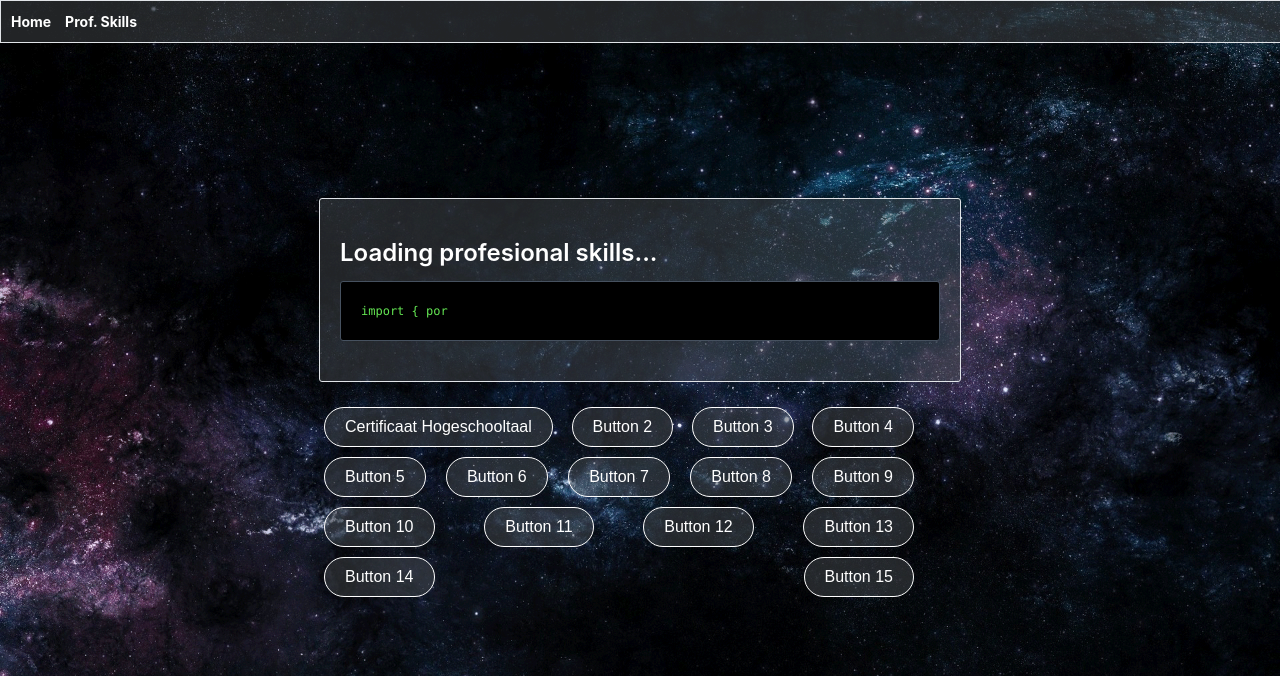
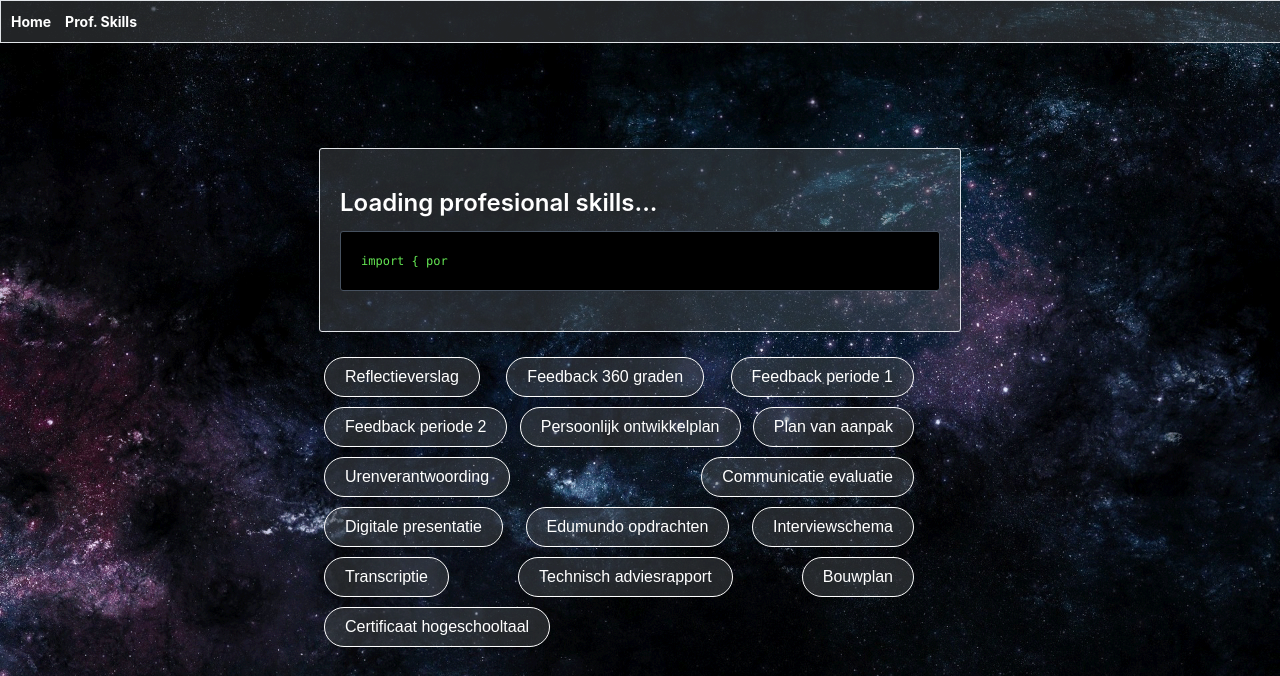
Before and after one commit to BramVeninga/PortfolioPages, a plain HTML site: page profskills.html in a window 1280 px wide. Shown: the top 676 px of the page. Drawn offline with Linux system fonts and the light colour scheme.

Commit message:
updated the prof skills page

```diff
--- a/profskills.html
+++ b/profskills.html
@@ -22,22 +22,22 @@
         <script src="js/profskills-script.js"></script>
 
         <div class="button-container">
-            <button class="button" onclick="openPDF('pdf/certificaatHST.pdf')">Certificaat Hogeschooltaal</button>
-            <button class="button" onclick="openPDF('path/to/your/pdf.pdf')">Button 2</button>
-            <button class="button" onclick="openPDF('path/to/your/pdf.pdf')">Button 3</button>
-            <button class="button" onclick="openPDF('path/to/your/pdf.pdf')">Button 4</button>
-            <button class="button" onclick="openPDF('path/to/your/pdf.pdf')">Button 5</button>
-            <button class="button" onclick="openPDF('path/to/your/pdf.pdf')">Button 6</button>
-            <button class="button" onclick="openPDF('path/to/your/pdf.pdf')">Button 7</button>
-            <button class="button" onclick="openPDF('path/to/your/pdf.pdf')">Button 8</button>
-            <button class="button" onclick="openPDF('path/to/your/pdf.pdf')">Button 9</button>
-            <button class="button" onclick="openPDF('path/to/your/pdf.pdf')">Button 10</button>
-            <button class="button" onclick="openPDF('path/to/your/pdf.pdf')">Button 11</button>
-            <button class="button" onclick="openPDF('path/to/your/pdf.pdf')">Button 12</button>
-            <button class="button" onclick="openPDF('path/to/your/pdf.pdf')">Button 13</button>
-            <button class="button" onclick="openPDF('path/to/your/pdf.pdf')">Button 14</button>
-            <button class="button" onclick="openPDF('path/to/your/pdf.pdf')">Button 15</button>
-        </div>
+          <button class="button" onclick="openPDF('pdf/')">Reflectieverslag</button>
+          <button class="button" onclick="openPDF('pdf/')">Feedback 360 graden</button>
+          <button class="button" onclick="openPDF('pdf/')">Feedback periode 1</button>
+          <button class="button" onclick="openPDF('pdf/')">Feedback periode 2</button>
+          <button class="button" onclick="openPDF('pdf/')">Persoonlijk ontwikkelplan</button>
+          <button class="button" onclick="openPDF('pdf/PvaInnovate.pdf')">Plan van aanpak</button>
+          <button class="button" onclick="openPDF('pdf/Logboek Urenregistratie - INF1A - Innovate - Bram.pdf')">Urenverantwoording</button>
+          <button class="button" onclick="openPDF('pdf/')">Communicatie evaluatie</button>
+          <button class="button" onclick="openPDF('pdf/')">Digitale presentatie</button>
+          <button class="button" onclick="openPDF('pdf/Portfolio edumundo 2022_2023.pdf')">Edumundo opdrachten</button>
+          <button class="button" onclick="openPDF('pdf/')">Interviewschema</button>
+          <button class="button" onclick="openPDF('pdf/')">Transcriptie</button>
+          <button class="button" onclick="openPDF('pdf/')">Technisch adviesrapport</button>
+          <button class="button" onclick="openPDF('pdf/Bouwplan Technisch Adviesrapport - Project Innovate INF1A.pdf')">Bouwplan</button>
+          <button class="button" onclick="openPDF('pdf/certificaatHST.pdf')">Certificaat hogeschooltaal</button>
+      </div>
 
         <div class="pdf-viewer">
             <!-- PDF-viewer inhoud -->
```
